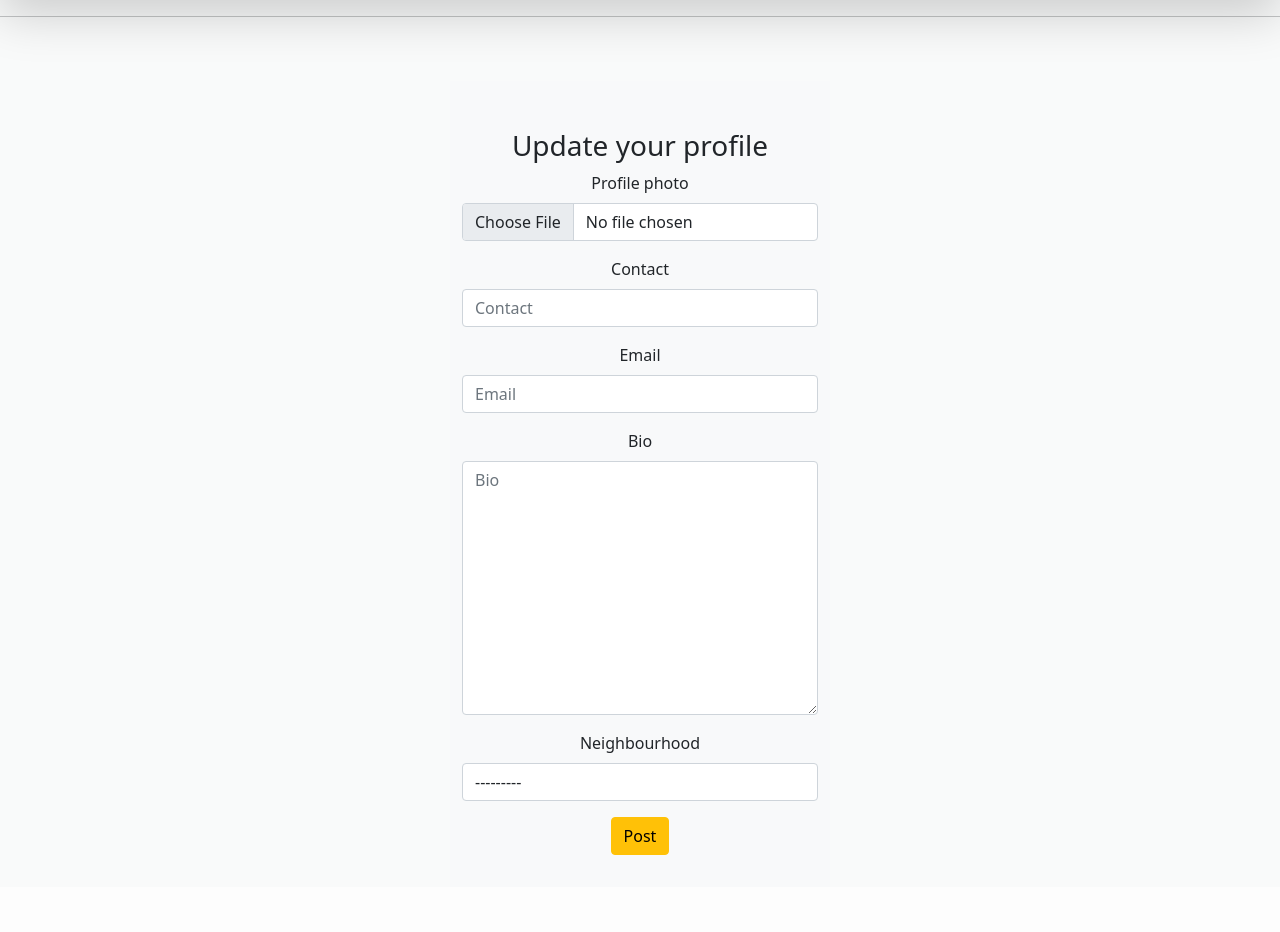
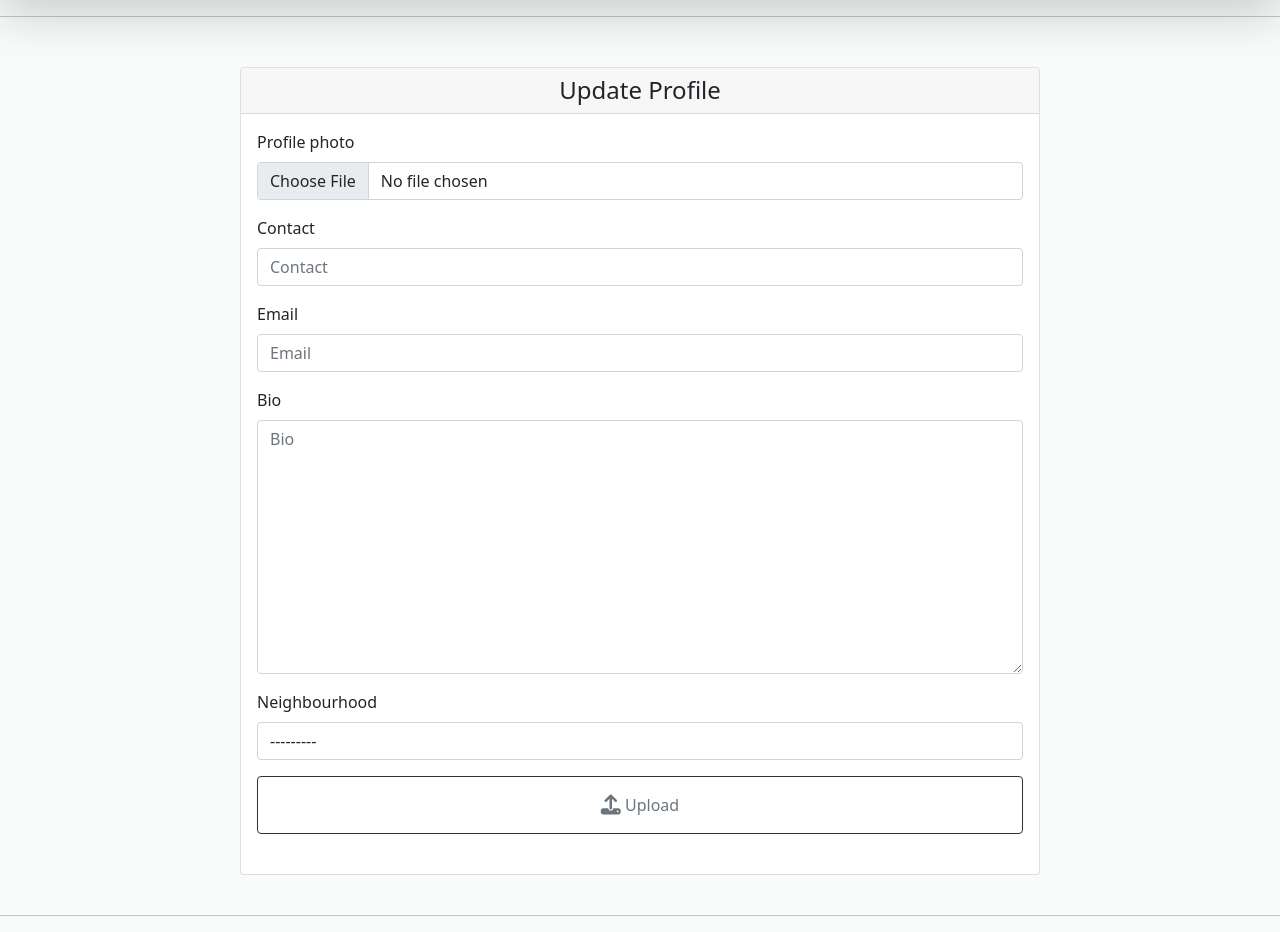
Before and after one commit to SayiaFelix/Mtaa-HOOD, a Django app: page /update/profile in a window 1280 px wide. Shown: the part 72-1004 px from the top of the page. Before the commit the page ends 927 px from the top, so only its background shows below. Run offline with Django 3.2, Linux system fonts and the light colour scheme; data that the repository does not hold is empty; some libraries are stand-ins or nearby versions; some web fonts are replaced.

Commit message:
fixing profile

```diff
--- a/mtaaHud/templates/profile/update_user_profile.html
+++ b/mtaaHud/templates/profile/update_user_profile.html
@@ -3,40 +3,26 @@
 {% load static %}
 
 {% block content %}
+
 <div class="container">
-  <div class="row">
-        <div class="col-md-4 mx-auto mt-5 bg-light pt-5 pb-3">
-        {{form.media}}
-
     {% if form.errors %}
       <p>Please enter correct value</p>
     {% endif %}
-
-        <div class="panel panel-default">
-
-            <div class="panel-body">
-
-                <div class="text-center">
-                    <h3>Update your profile</h3>
-                    <form action="{% url 'update-profile' %}" method="post" enctype="multipart/form-data">
-
-                        {% csrf_token%}
-                        {% bootstrap_form form %}
-
-                        <div class="form-group">
-                            <input type="submit" class="btn btn-warning" value="Post">
-
-                        </div>
-                        <input type="hidden" name="next" value="/">
-
+  <div class="mx-auto" style="max-width:50rem; margin-top:50px;">
+        <div class="card">
+              <h4 class="card-header h4 text-center">Update Profile</h4>
+              <div class="card-body">
+                  <form  action="{%url 'update-profile'%}" method="POST" enctype="multipart/form-data">
+                          {%csrf_token%}
+                          {% bootstrap_form form%}
+                          <button style="border: solid 1px #333; padding: 1em;" class="btn btn-outline-secondary btn-block mb-4 mx-auto" type="submit" data-toggle="collapse" data-target="#collapseExample" aria-expanded="false" aria-controls="collapseExample">
+                              <i class="fas fa-upload fa-lg"></i> Upload
+                          </button>
                   </form>
               </div>
           </div>
-
-        </div>
-
    </div>
 </div>
-
-</div>
+<br>
+<hr>
 {% endblock %}
```
Lines whose indentation alone changed are shown as unchanged.
